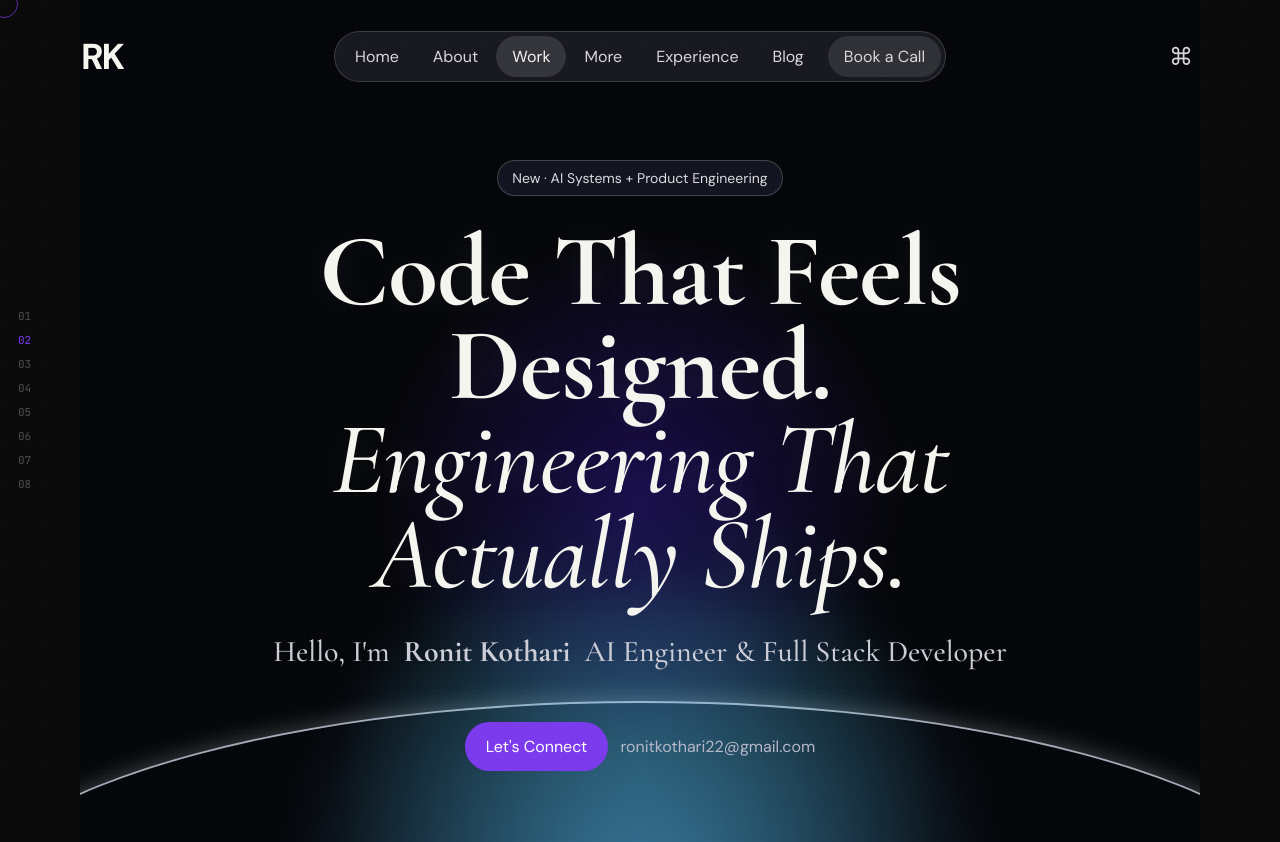
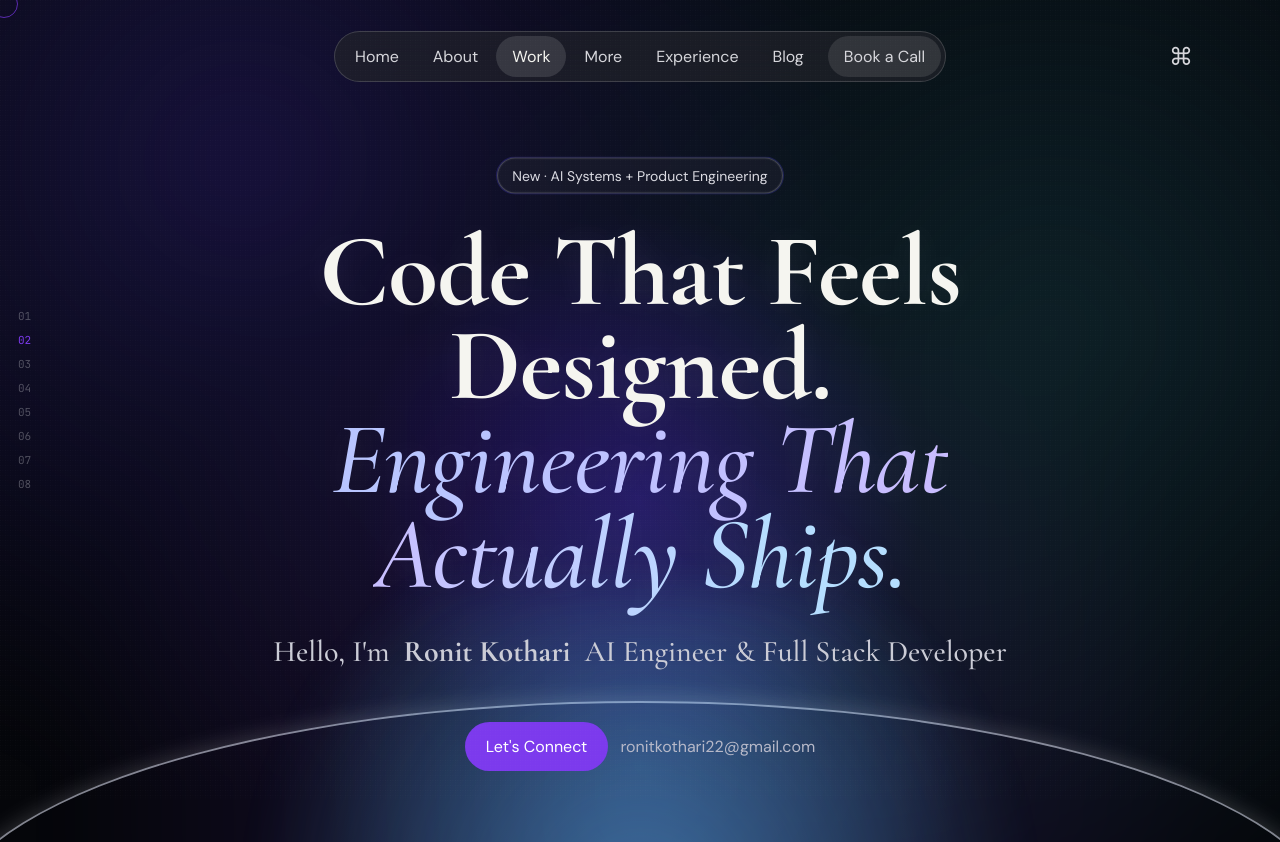
Before and after one commit to Ronitkothari22/Ronit_Portfolio, a Next.js app: page / in a window 1280 px wide. Shown: the top 842 px of the page. Built offline with nearby package versions, Linux system fonts and the light colour scheme; no server answers.

Commit message:
style: update hero section styles and enhance site navigation appearance

```diff
--- a/app/globals.css
+++ b/app/globals.css
@@ -84,9 +84,9 @@ main {
 }
 
 .site-nav.scrolled {
-  backdrop-filter: blur(12px);
-  background: rgba(10, 10, 10, 0.7);
-  border-color: rgba(161, 161, 170, 0.2);
+  backdrop-filter: none;
+  background: transparent;
+  border-color: transparent;
 }
 
 .brand {
@@ -182,9 +182,12 @@ main {
 
 .hero {
   min-height: 100vh;
+  width: 100%;
+  margin-inline: 0;
   display: grid;
   place-items: center;
   padding-top: 160px;
+  padding-inline: 28px;
   text-align: center;
   overflow: hidden;
   background:
@@ -193,10 +196,38 @@ main {
     #05060a;
 }
 
+.hero::before,
+.hero::after {
+  content: "";
+  position: absolute;
+  inset: -12%;
+  pointer-events: none;
+}
+
+.hero::before {
+  background:
+    radial-gradient(circle at 25% 25%, rgba(91, 66, 255, 0.2), transparent 42%),
+    radial-gradient(circle at 75% 40%, rgba(76, 224, 255, 0.12), transparent 45%),
+    radial-gradient(circle at 50% 82%, rgba(124, 58, 237, 0.2), transparent 48%);
+  filter: blur(34px);
+  animation: auroraShift 14s ease-in-out infinite alternate;
+}
+
+.hero::after {
+  inset: 0;
+  background:
+    linear-gradient(to right, rgba(255, 255, 255, 0.03) 1px, transparent 1px),
+    linear-gradient(to bottom, rgba(255, 255, 255, 0.03) 1px, transparent 1px);
+  background-size: 58px 58px;
+  mask-image: radial-gradient(circle at 50% 44%, #000 24%, transparent 70%);
+  opacity: 0.35;
+}
+
 .hero-stage {
   position: relative;
   z-index: 2;
   max-width: 900px;
+  animation: heroRise 0.9s cubic-bezier(0.2, 0.7, 0.2, 1);
 }
 
 .hero-chip {
@@ -208,6 +239,8 @@ main {
   background: rgba(29, 31, 46, 0.6);
   color: #dbdbe2;
   font-size: 14px;
+  box-shadow: inset 0 0 0 1px rgba(255, 255, 255, 0.04), 0 0 0 1px rgba(90, 77, 245, 0.25);
+  animation: floatSoft 5.4s ease-in-out infinite;
 }
 
 .hero-copy h1,
@@ -224,6 +257,10 @@ main {
 .hero h1 em {
   font-style: italic;
   font-weight: 500;
+  background: linear-gradient(95deg, #b8c5ff 10%, #c9bcff 52%, #b5deff 88%);
+  -webkit-background-clip: text;
+  background-clip: text;
+  color: transparent;
 }
 
 .hero-intro {
@@ -274,6 +311,7 @@ main {
   border-radius: 50%;
   border: 2px solid rgba(236, 240, 255, 0.7);
   box-shadow: 0 0 24px rgba(255, 255, 255, 0.26);
+  animation: horizonPulse 7s ease-in-out infinite;
 }
 
 .hero-horizon-core {
@@ -285,6 +323,7 @@ main {
   height: 35%;
   background: radial-gradient(circle at 50% 100%, rgba(96, 197, 255, 0.55), rgba(96, 197, 255, 0) 72%);
   filter: blur(22px);
+  animation: coreBreath 6s ease-in-out infinite;
 }
 
 .grid-bg {
@@ -575,6 +614,7 @@ h2 {
 }
 
 .project {
+  position: relative;
   display: grid;
   grid-template-columns: 1.2fr 0.8fr;
   gap: 16px;
@@ -582,11 +622,28 @@ h2 {
   border: 1px solid rgba(161, 161, 170, 0.2);
   border-radius: 22px;
   padding: 24px;
-  transition: 220ms ease;
+  overflow: hidden;
+  transition: transform 280ms ease, border-color 280ms ease, box-shadow 280ms ease;
+}
+
+.project::before {
+  content: "";
+  position: absolute;
+  inset: 0;
+  background: radial-gradient(circle at 10% 10%, rgba(124, 58, 237, 0.2), transparent 34%);
+  opacity: 0;
+  transition: opacity 280ms ease;
+  pointer-events: none;
 }
 
 .project:hover {
+  transform: translateY(-8px);
   border-color: rgba(124, 58, 237, 0.75);
+  box-shadow: 0 20px 50px rgba(0, 0, 0, 0.45), 0 0 0 1px rgba(124, 58, 237, 0.28);
+}
+
+.project:hover::before {
+  opacity: 1;
 }
 
 .project .number {
@@ -617,6 +674,7 @@ h2 {
 }
 
 .project-photo-frame {
+  position: relative;
   border-radius: 14px;
   background: #09090b;
   border: 1px solid rgba(161, 161, 170, 0.18);
@@ -626,11 +684,33 @@ h2 {
   place-items: center;
 }
 
+.project-photo-frame::after {
+  content: "";
+  position: absolute;
+  top: 0;
+  left: -140%;
+  width: 70%;
+  height: 100%;
+  transform: skewX(-18deg);
+  background: linear-gradient(to right, transparent, rgba(255, 255, 255, 0.16), transparent);
+  transition: left 520ms ease;
+}
+
 .project-photo {
   width: 100%;
   height: 100%;
   object-fit: contain;
   display: block;
+  transition: transform 320ms ease, filter 320ms ease;
+}
+
+.project:hover .project-photo {
+  transform: scale(1.04);
+  filter: saturate(1.08) contrast(1.04);
+}
+
+.project:hover .project-photo-frame::after {
+  left: 180%;
 }
 
 .project-no-media {
@@ -660,11 +740,14 @@ h2 {
   place-items: center;
   color: #e8e8f0;
   background: rgba(255, 255, 255, 0.03);
+  transition: transform 200ms ease, border-color 200ms ease, background 200ms ease, color 200ms ease;
 }
 
 .project-links a:hover {
   border-color: rgba(124, 58, 237, 0.75);
   color: #c4b5fd;
+  background: rgba(124, 58, 237, 0.16);
+  transform: translateY(-3px);
 }
 
 .project-links svg,
@@ -1358,6 +1441,60 @@ h2 {
   50% { transform: translateY(-10px); }
 }
 
+@keyframes heroRise {
+  from {
+    opacity: 0;
+    transform: translateY(26px) scale(0.985);
+  }
+  to {
+    opacity: 1;
+    transform: translateY(0) scale(1);
+  }
+}
+
+@keyframes auroraShift {
+  0% {
+    transform: translate3d(-1.5%, 0, 0) scale(1);
+  }
+  100% {
+    transform: translate3d(2.5%, -1%, 0) scale(1.04);
+  }
+}
+
+@keyframes horizonPulse {
+  0%,
+  100% {
+    opacity: 0.78;
+    transform: translateX(-50%) scaleX(1);
+  }
+  50% {
+    opacity: 1;
+    transform: translateX(-50%) scaleX(1.02);
+  }
+}
+
+@keyframes coreBreath {
+  0%,
+  100% {
+    opacity: 0.78;
+    transform: translateX(-50%) scale(0.98);
+  }
+  50% {
+    opacity: 1;
+    transform: translateX(-50%) scale(1.06);
+  }
+}
+
+@keyframes floatSoft {
+  0%,
+  100% {
+    transform: translateY(0);
+  }
+  50% {
+    transform: translateY(-4px);
+  }
+}
+
 @keyframes pulse {
   50% { opacity: 0.45; }
 }
@@ -1396,6 +1533,7 @@ h2 {
   .nav-icon { position: static; }
   .site-nav { justify-content: space-between; }
   .hero { padding-top: 120px; }
+  .hero { padding-inline: 16px; }
   .hero-chip { font-size: 12px; }
   .hero-intro {
     flex-wrap: wrap;
--- a/src/features/portfolio/components/layout/SiteChrome.tsx
+++ b/src/features/portfolio/components/layout/SiteChrome.tsx
@@ -17,7 +17,6 @@ export function SiteChrome({ active, scrolled, navItems }: SiteChromeProps) {
   return (
     <>
       <header className={`site-nav ${scrolled ? "scrolled" : ""}`}>
-        <div className="brand">RK</div>
         <nav className="nav-pill">
           {navPill.map((item) => (
             <a key={item.id} href={`#${item.id}`} className={active === item.id ? "active" : ""}>
```
